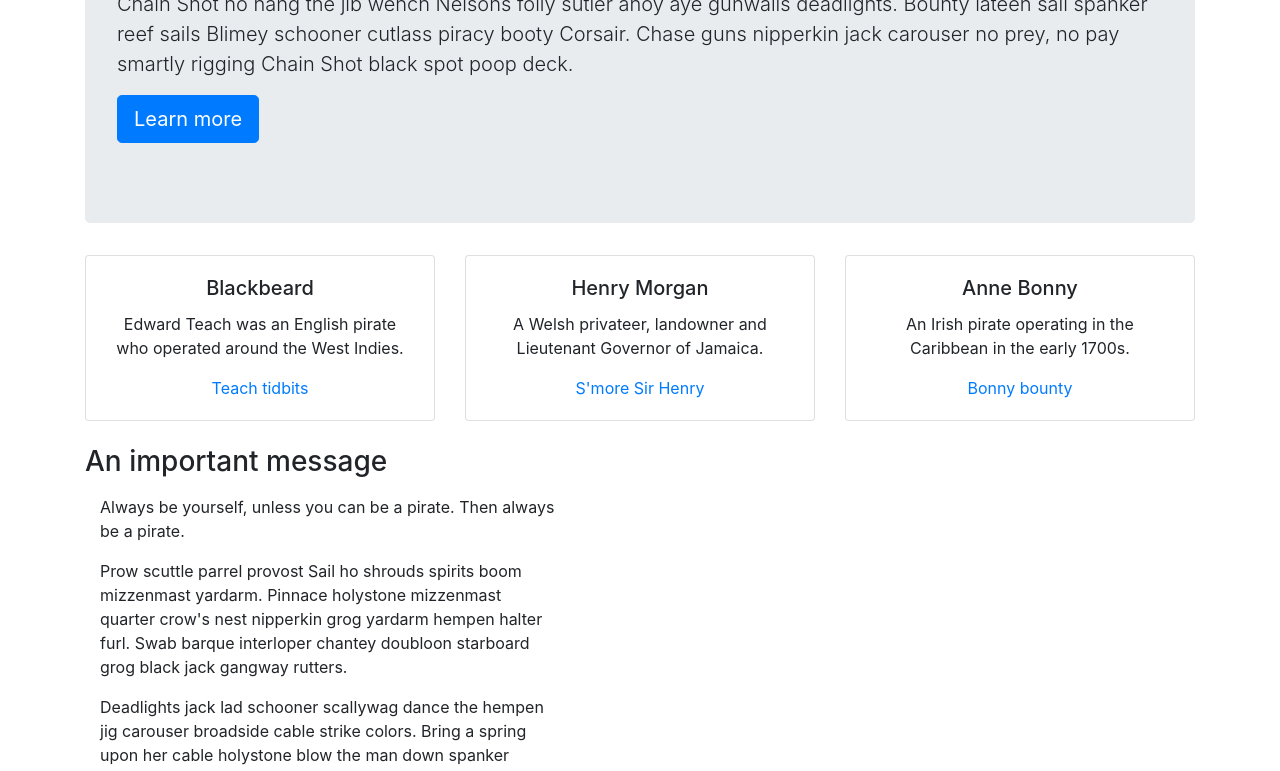
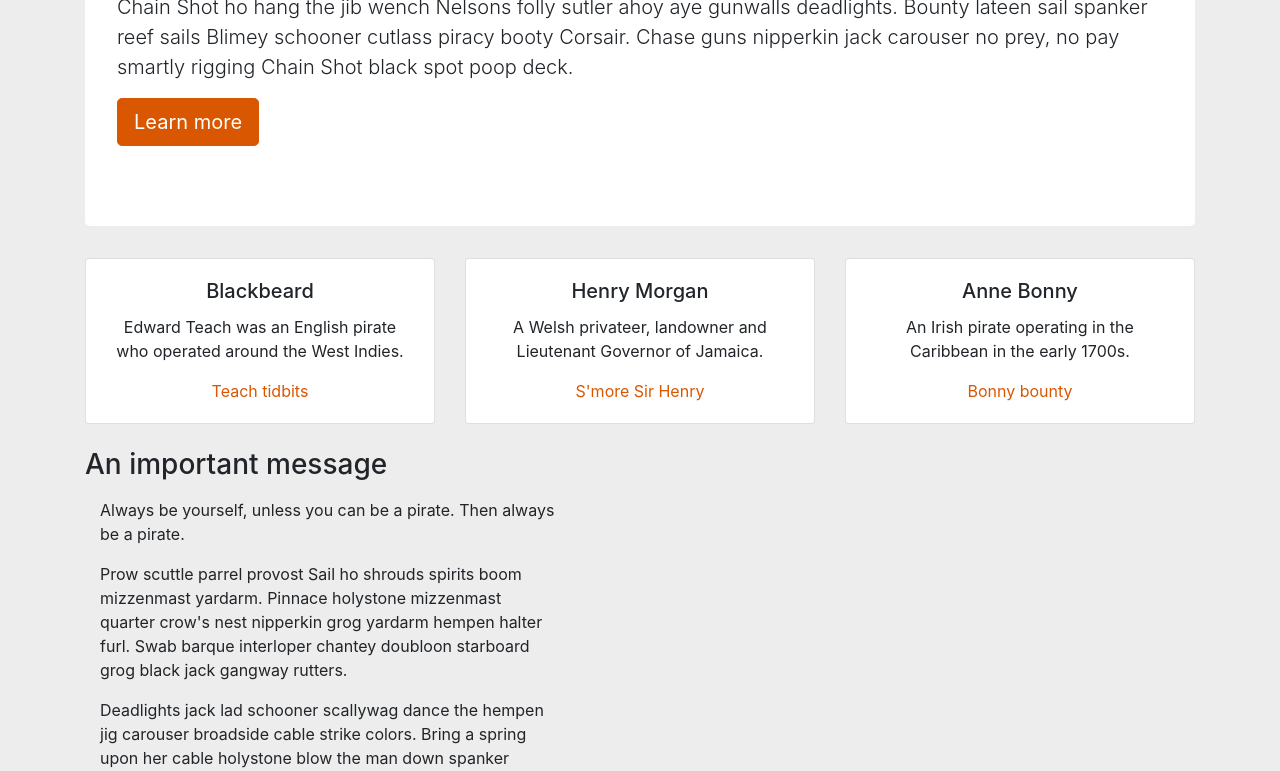
Before and after one commit to mildretorellana/milly-bootstrap, a website: page docs/index.html in a window 1280 px wide. Shown: the part 206-977 px from the top of the page. Drawn offline with Linux system fonts and the light colour scheme.

Commit message:
added colors

```diff
--- a/src/scss/styles.scss
+++ b/src/scss/styles.scss
@@ -6,6 +6,18 @@
 // $link-hover-color: grey;
 // $font-family-sans-serif: "Helvetica Neue";
 
+// Variable Overrides
+$theme-colors: (
+  "primary": #d95700
+);
+//something else
+$body-bg: #ededed;
+//something else
+.jumbotron {
+    background-color: #ffffff !important;
+    border-top: 3px solid rgb(219, 219, 219);
+}
+
 // Import Bootstrap styles
 @import "../../node_modules/bootstrap/scss/bootstrap";
 
```
Also changed, not shown: docs/css/styles.css.
